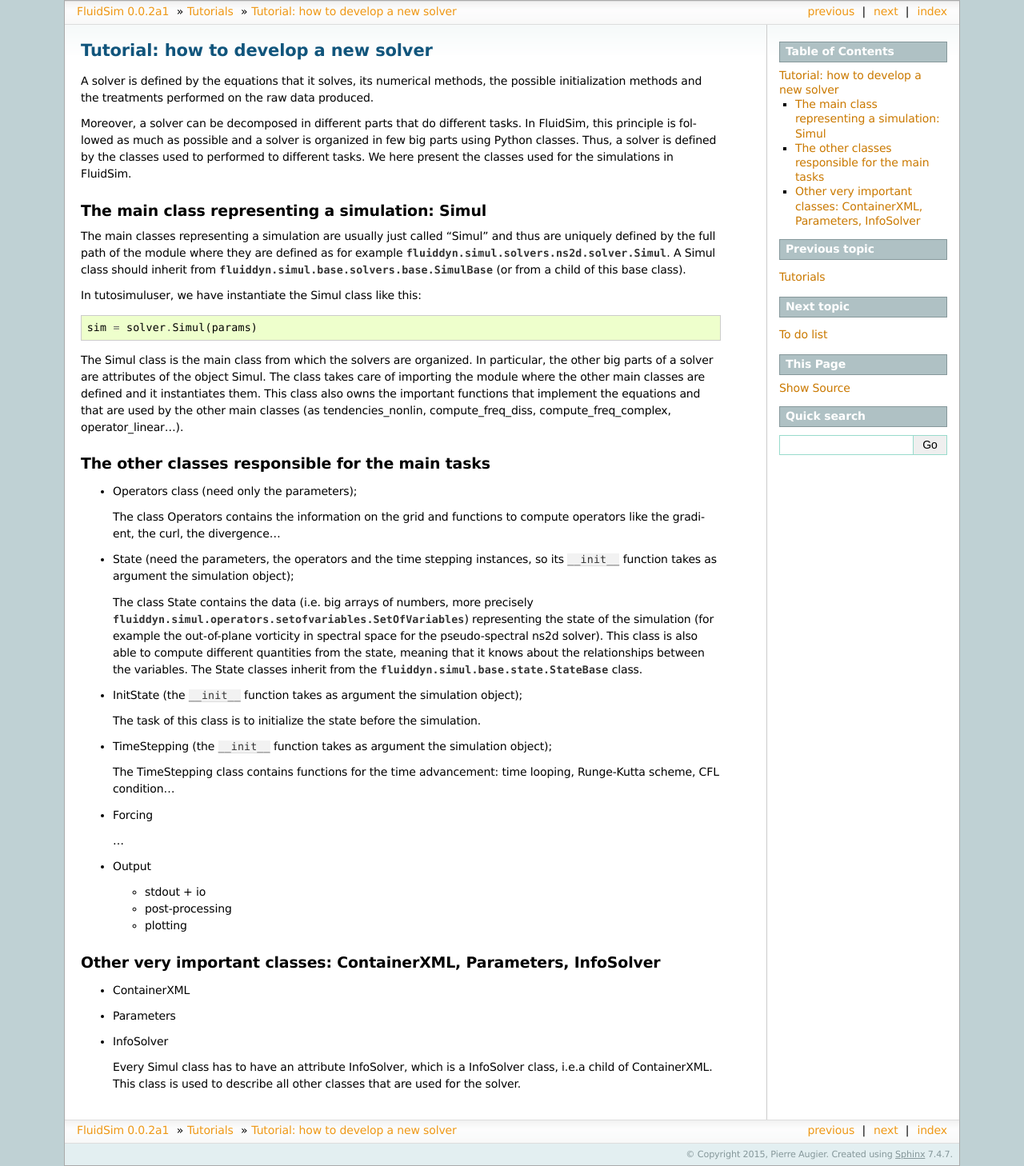
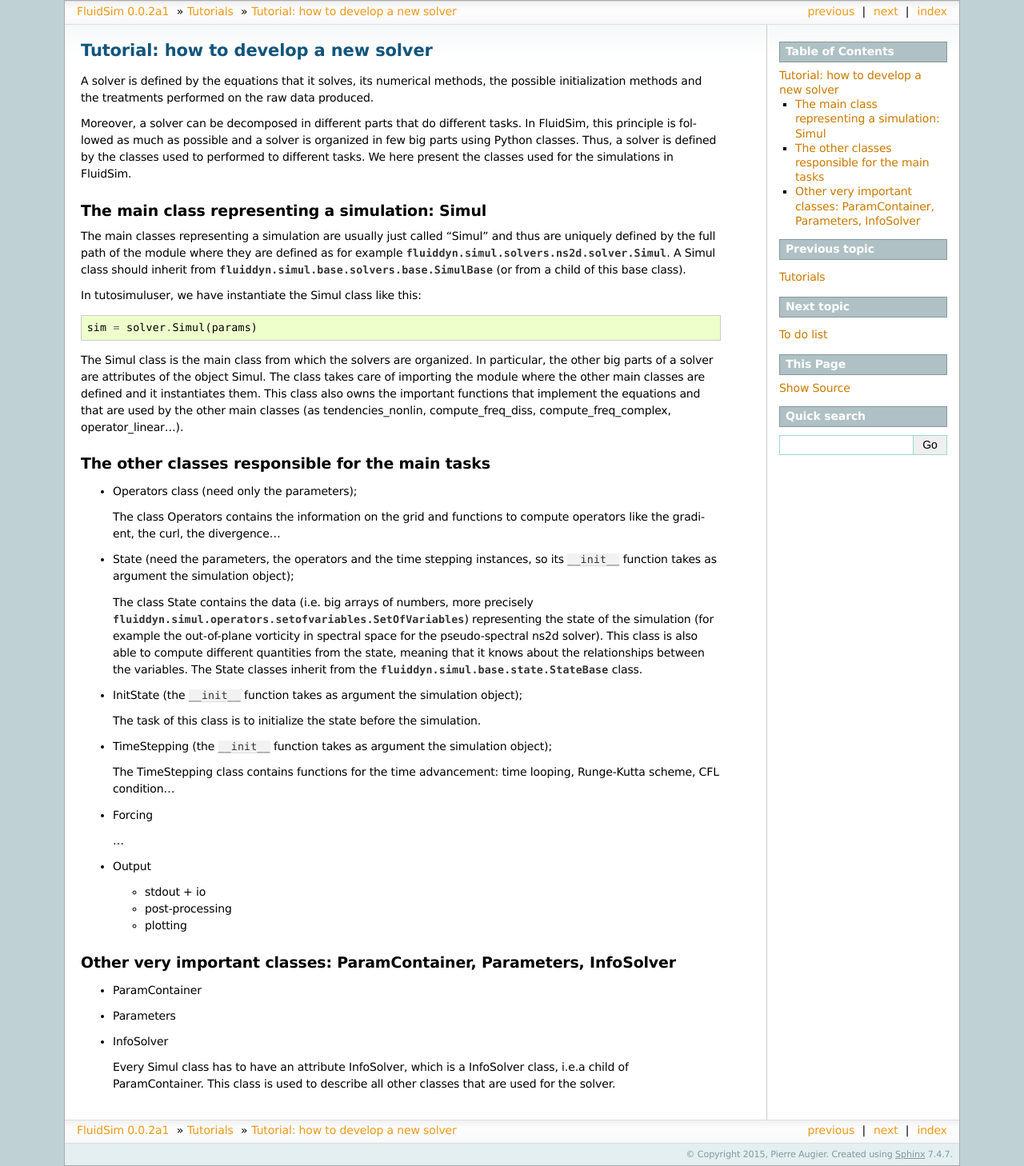
Before and after one commit to fluiddyn/fluidsim, a Sphinx documentation site: the page built from doc/tuto_dev.rst, in a window 1280 px wide. Shown: the whole page at 80% size. Built offline with Sphinx 7.4.7, drawn with Linux system fonts in a browser that asks for light colours; pages that are not in the unit, such as notebooks, are missing from menus.

Commit message:
Modif. the documentation to take into account the new API for ParamContainer.

```diff
--- a/doc/tuto_dev.rst
+++ b/doc/tuto_dev.rst
@@ -82,15 +82,15 @@ The other classes responsible for the main tasks
   * post-processing
   * plotting
 
-Other very important classes: ContainerXML, Parameters, InfoSolver
-------------------------------------------------------------------
+Other very important classes: ParamContainer, Parameters, InfoSolver
+--------------------------------------------------------------------
 
-- ContainerXML
+- ParamContainer
 
 - Parameters
 
 - InfoSolver
 
   Every Simul class has to have an attribute InfoSolver, which is a
-  InfoSolver class, i.e.\ a child of ContainerXML. This class is used
+  InfoSolver class, i.e.\ a child of ParamContainer. This class is used
   to describe all other classes that are used for the solver.
--- a/setup.py
+++ b/setup.py
@@ -173,7 +173,7 @@ setup(name='fluidsim',
           'Programming Language :: C',
       ],
       packages=find_packages(exclude=['doc', 'examples']),
-      install_requires=['fluiddyn >= 0.0.8a1', 'h5py', 'pyfftw'],
+      install_requires=['fluiddyn >= 0.0.9a0', 'h5py', 'pyfftw'],
       extras_require=dict(
           doc=['Sphinx>=1.1', 'numpydoc'],
           parallel=['mpi4py']),
```
Also changed, not shown: doc/ipynb/tuto_user.ipynb.
